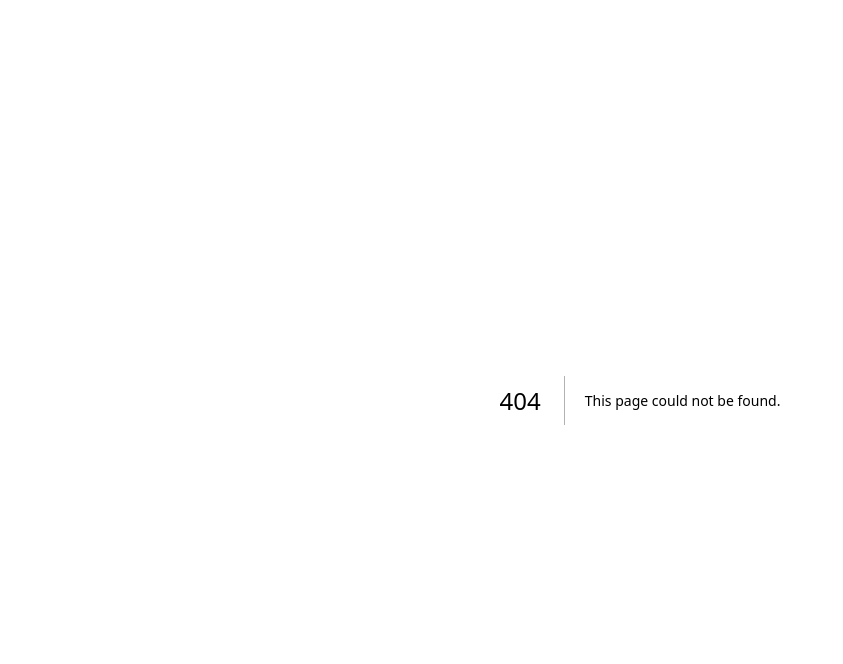
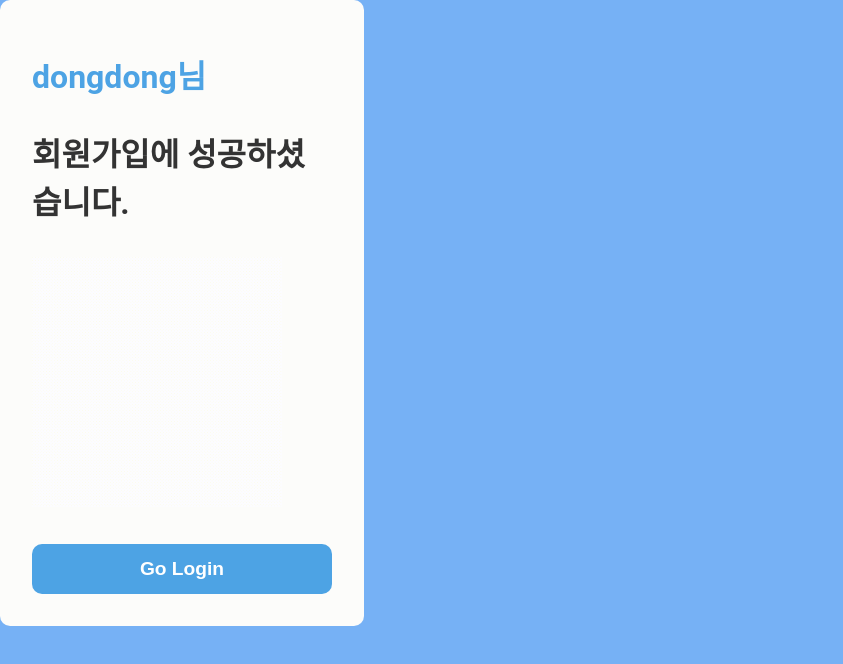
Before and after one commit to bbnerino/veltok-client, a Next.js app: page /signup/signup.4 in a window 1280 px wide. Before the commit this address had no page. Shown: the top 664 px of the page, without its empty margins (0-843 px from the left). Built offline with nearby package versions, Linux system fonts and the light colour scheme.

Commit message:
feat : 회원가입 성공 페이지

```diff
--- a/@types/auth/auth.service.ts
+++ b/@types/auth/auth.service.ts
@@ -6,7 +6,7 @@ import { RegisterForm } from "./auth.register.form";
 const AUTH_API = "/api/auth";
 
 export const AuthService = {
-  register: async (data: RegisterForm) => {
+  register: async (data: RegisterForm, func: Function) => {
     const formData = new FormData();
     formData.append("email", data.email);
     formData.append("password", data.password);
@@ -16,7 +16,7 @@ export const AuthService = {
     }
     try {
       await AXIOS_AUTH.post(`${AUTH_API}/register`, formData);
-      alert("회원가입이 완료되었습니다.");
+      func();
     } catch (err) {
       alert(err);
     }
--- a/pages/index.tsx
+++ b/pages/index.tsx
@@ -4,7 +4,6 @@ import Page1 from "./main/page.1";
 import Page2 from "./main/page.2";
 import Page3 from "./main/page.3";
 import Page4 from "./main/page.4";
-import { useEffect } from "react";
 
 const inter = Inter({ subsets: ["latin"] });
 
--- a/pages/signup/component/signup.form.tsx
+++ b/pages/signup/component/signup.form.tsx
@@ -1,4 +1,3 @@
-import LoginButton from "@/components/button/login.button";
 import Image from "next/image";
 import { useRouter } from "next/router";
 import React from "react";
@@ -39,6 +38,7 @@ const InputWrap = styled.div`
   margin-top: 5rem;
   width: 400px;
   text-align: center;
+
   .image {
     margin: auto;
   }
--- /dev/null
+++ b/pages/signup/signup.4.tsx
@@ -0,0 +1,64 @@
+import LoginButton from "@/components/button/login.button";
+import Image from "next/image";
+import { useRouter } from "next/router";
+import React, { useEffect } from "react";
+import { styled } from "styled-components";
+
+interface Props {
+  nickname: string;
+}
+
+const SignUp4 = ({ nickname = "dongdong" }: Props) => {
+  const router = useRouter();
+  const goLogin = () => router.push("/login");
+  useEffect(() => {
+    // setTimeout(() => {
+    //   router.push("/login");
+    // }, 5000);
+  }, []);
+  return (
+    <Wrapper>
+      <h1 className="name">{nickname}님 </h1>
+      <h1>회원가입에 성공하셨습니다.</h1>
+      <div className="go_login">
+        <Image
+          src="/images/congratulation.gif"
+          alt="logo"
+          width={250}
+          height={250}
+        />
+        <button onClick={goLogin}>Go Login</button>
+      </div>
+    </Wrapper>
+  );
+};
+
+const Wrapper = styled.div`
+  background-color: #fcfcfa;
+  padding: 2rem;
+  border-radius: 10px;
+  width: 300px;
+  h1 {
+    margin-bottom: 30px;
+    &.name {
+      color: #4da3e4;
+    }
+  }
+  button {
+    margin-top: 30px;
+    width: 100%;
+    height: 50px;
+    border-radius: 10px;
+    background-color: #4da3e4;
+    color: #fff;
+    font-size: 1.2rem;
+    font-weight: bold;
+    border: none;
+    cursor: pointer;
+    &:hover {
+      background-color: #2792e4;
+    }
+  }
+`;
+
+export default SignUp4;
```
Also changed, not shown: pages/main/page.1.tsx (+14 -3 lines), pages/signup/index.tsx (+7 -3 lines), public/images/congratulation.gif (added), 1 other file (tests, documents, lock files or other folders).
